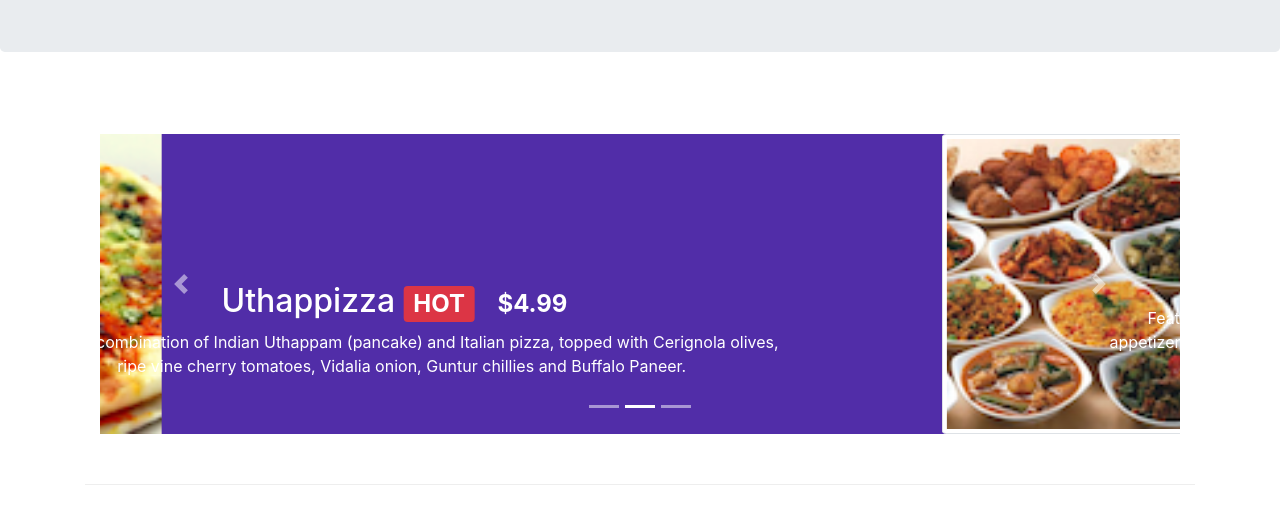
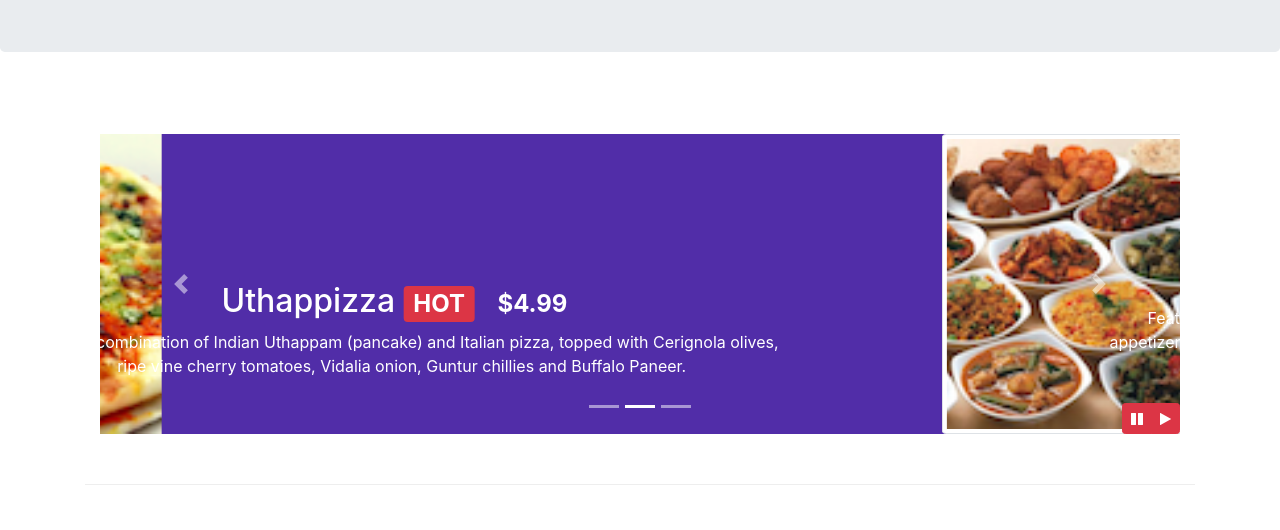
Before and after one commit to AlexDobrushskiy/alexdobrushskiy.github.io, a website: page index.html in a window 1280 px wide. Shown: the part 270-800 px from the top of the page. Drawn offline with nearby package versions, Linux system fonts and the light colour scheme.

Commit message:
Bootstrap JQuery

```diff
--- a/css/styles.css
+++ b/css/styles.css
@@ -41,9 +41,8 @@ body{
     left: 0;
     min-height: 300px;
 }
-/*.tab-content {*/
-    /*border-left: 1px solid #ddd;*/
-    /*border-right: 1px solid #ddd;*/
-    /*border-bottom: 1px solid #ddd;*/
-    /*padding: 10px;*/
-/*}*/
+#carouselButton {
+    right:0px;
+    position: absolute;
+    bottom: 0px;
+}
--- a/index.html
+++ b/index.html
@@ -253,6 +253,14 @@
                 <a class="carousel-control-next" href="#mycarousel" role="button" data-slide="next">
                     <span class="carousel-control-next-icon"></span>
                 </a>
+                <div class="btn-group" id="carouselButton">
+                    <button class="btn btn-danger btn-sm" id="carousel-pause">
+                	    <span class="fa fa-pause"></span>
+                    </button>
+                    <button class="btn btn-danger btn-sm" id="carousel-play">
+                	    <span class="fa fa-play"></span>
+                    </button>
+                </div>
             </div>
         </div>
     </div>
@@ -369,6 +377,17 @@
 <script src="node_modules/jquery/dist/jquery.slim.min.js"></script>
 <script src="node_modules/popper.js/dist/umd/popper.min.js"></script>
 <script src="node_modules/bootstrap/dist/js/bootstrap.min.js"></script>
+<script>
+    $(document).ready(function(){
+        $("#mycarousel").carousel( { interval: 2000 } );
+        $("#carousel-pause").click(function(){
+            $("#mycarousel").carousel('pause');
+        });
+        $("#carousel-play").click(function(){
+            $("#mycarousel").carousel('cycle');
+        });
+    });
+</script>
 
 </body>
 
```
